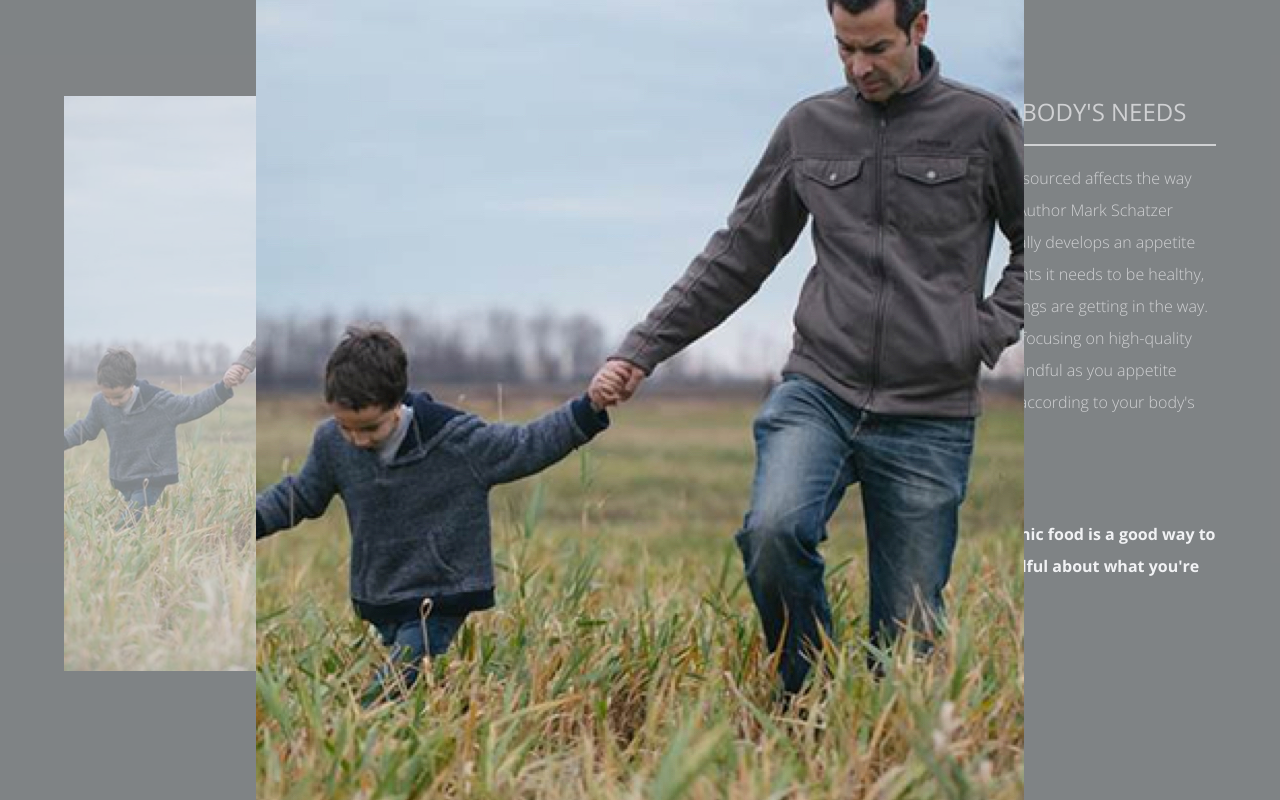
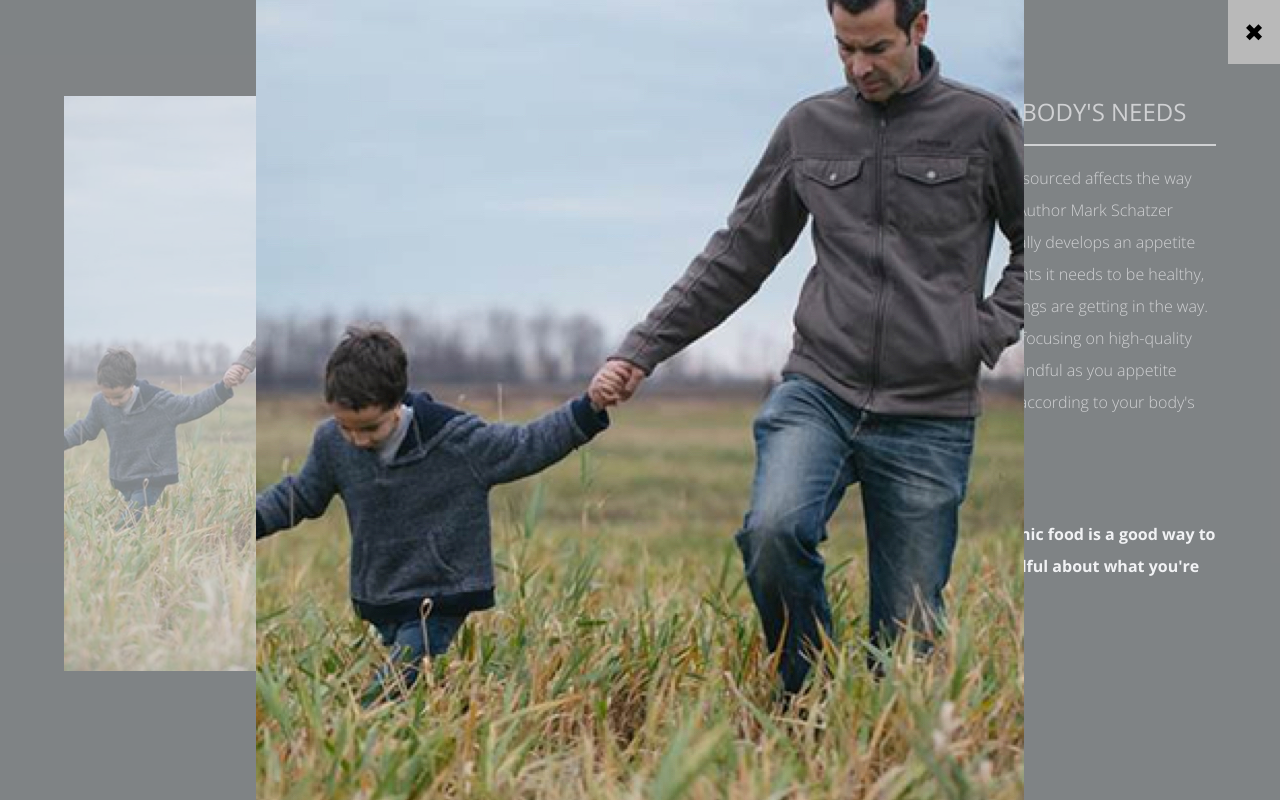
Before and after one commit to neilbryson/aeg, a React app: page / in a window 1280 px wide. Both pictures are taken after a click on the picture 247 px from the left and 383 px from the top of the page. Built offline with nearby package versions, Linux system fonts and the light colour scheme.

Commit message:
feat: add close button to modal

```diff
--- a/src/components/Image.tsx
+++ b/src/components/Image.tsx
@@ -46,10 +46,16 @@ export const Image = ({ alt, className, isHighlighted = false, largeSrc, src, ..
 
   function renderModalContent() {
     return (
-      <aside className="w-screen h-screen" ref={modalRef}>
+      <aside className="w-screen h-screen relative" ref={modalRef}>
         <div className="bg-translucent w-full h-full flex justify-center items-center">
           <img src={largeSrc ?? src} alt={alt} ref={imageRef} />
         </div>
+        <button
+          className="absolute top-0 right-0 p-4 bg-aeg-gray text-2xl hover:bg-gray-600"
+          onClick={() => setIsOpen(false)}
+        >
+          ✖
+        </button>
       </aside>
     );
   }
```
